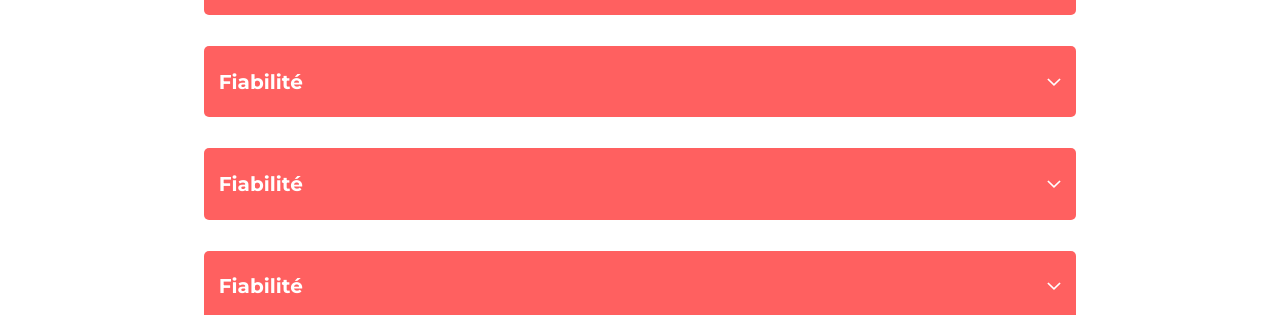
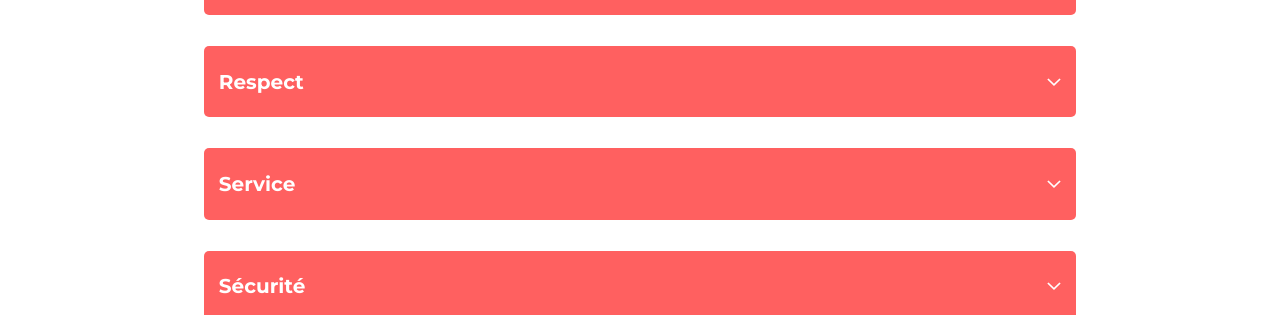
Before and after one commit to JaRoD41/P7-Kasa, a React (Create React App) app: page /about in a window 1280 px wide. Shown: the part 481-796 px from the top of the page. Built offline with nearby package versions, Linux system fonts and the light colour scheme.

Commit message:
mise en place About à peaufiner

```diff
--- a/src/pages/About/About.jsx
+++ b/src/pages/About/About.jsx
@@ -1,25 +1,16 @@
 import React from "react";
 import AboutBanner from "../../components/AboutBanner/AboutBanner";
 import Collapse from "../../components/Collapse/Collapse"
-
+import aboutArray from "../../datas/aboutArray.json"
 
 
 export default function About() {
 	return (
 		<div>
-			< AboutBanner />
-			< Collapse aboutTitle="Fiabilité" aboutText="Les annonces postées sur Kasa garantissent une fiabilité totale. Les
-					photos sont conformes aux logements, et toutes les informations sont
-					régulièrement vérifiées par nos équipes." />
-			< Collapse aboutTitle="Fiabilité" aboutText="Les annonces postées sur Kasa garantissent une fiabilité totale. Les
-					photos sont conformes aux logements, et toutes les informations sont
-					régulièrement vérifiées par nos équipes." />
-			< Collapse aboutTitle="Fiabilité" aboutText="Les annonces postées sur Kasa garantissent une fiabilité totale. Les
-					photos sont conformes aux logements, et toutes les informations sont
-					régulièrement vérifiées par nos équipes." />
-			< Collapse aboutTitle="Fiabilité" aboutText="Les annonces postées sur Kasa garantissent une fiabilité totale. Les
-					photos sont conformes aux logements, et toutes les informations sont
-					régulièrement vérifiées par nos équipes." />
+			<AboutBanner />
+			{aboutArray.map((rule) => (
+				<Collapse aboutTitle={rule.aboutTitle} aboutText={rule.aboutText} />
+			))}
 		</div>
 	);
 }
--- a/src/pages/FicheLogement/FicheLogement.jsx
+++ b/src/pages/FicheLogement/FicheLogement.jsx
@@ -1,5 +1,4 @@
 import React from 'react'
-import {useParams}  from 'react-router-dom'
 
 
 export default function FicheLogement() {
```
